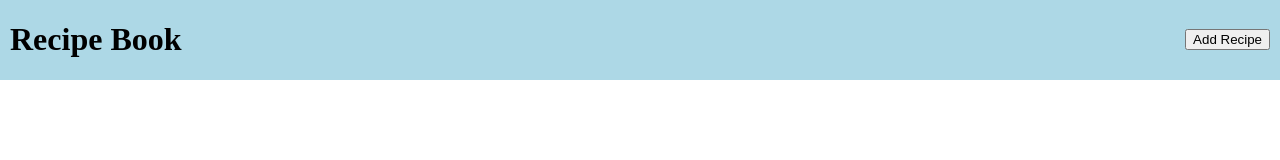
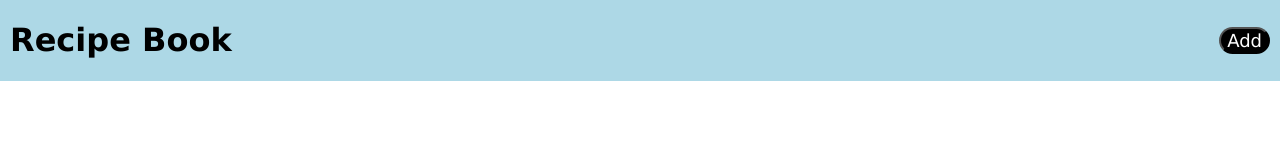
Before and after one commit to johng2023/RecipeBook, a plain HTML site: page index.html in a window 1280 px wide. Drawn offline with Linux system fonts and the light colour scheme.

Commit message:
ne change

```diff
--- a/index.html
+++ b/index.html
@@ -9,20 +9,18 @@
 </head>
 <body>
     <header>
-        <div class="container">
-            <div class="title">
-                <h1>Recipe Book</h1>
-                <div class="addButton">
-                    <button id="addRecipe">Add Recipe</button>
-                </div>
+        <div class="title">
+            <h1>Recipe Book</h1>
+            <div class="addButton">
+                <button id="addRecipe">Add</button>
             </div>
         </div>
     </header>
     <main>
-        <!-- Main content goes here -->
+        <div class="gallery">
+            <div></div>
+
+        </div>
     </main>
-    <footer>
-        <!-- Footer content goes here -->
-    </footer>
 </body>
 </html>
--- a/script.js
+++ b/script.js
@@ -0,0 +1,5 @@
+document.getElementById('addRecipe').addEventListener('click', addRecipe);
+
+function addRecipe(){
+
+}
--- a/style.css
+++ b/style.css
@@ -1,15 +1,29 @@
 body {
     background-color: white;
     margin: auto;
-
+    height: 1000px;
 }
 
+header {
+    position: sticky;
+    top: 0;
+}
+
+h1 {
+    font-family: 'Lucida Sans', 'Lucida Sans Regular', 'Lucida Grande', 'Lucida Sans Unicode', Geneva, Verdana, sans-serif;
+}
+
+.title button{
+    font-size: 18px;
+    color: white;
+    background-color: black;
+    border-radius: 20px;
+    font-family: 'Lucida Sans', 'Lucida Sans Regular', 'Lucida Grande', 'Lucida Sans Unicode', Geneva, Verdana, sans-serif;
+}
 .title {
     background-color: lightblue;
     display: flex;
     align-items: center;
     justify-content: space-between;
     padding: 0 10px;
-    position: sticky;
-    margin: 0;
 }
```
